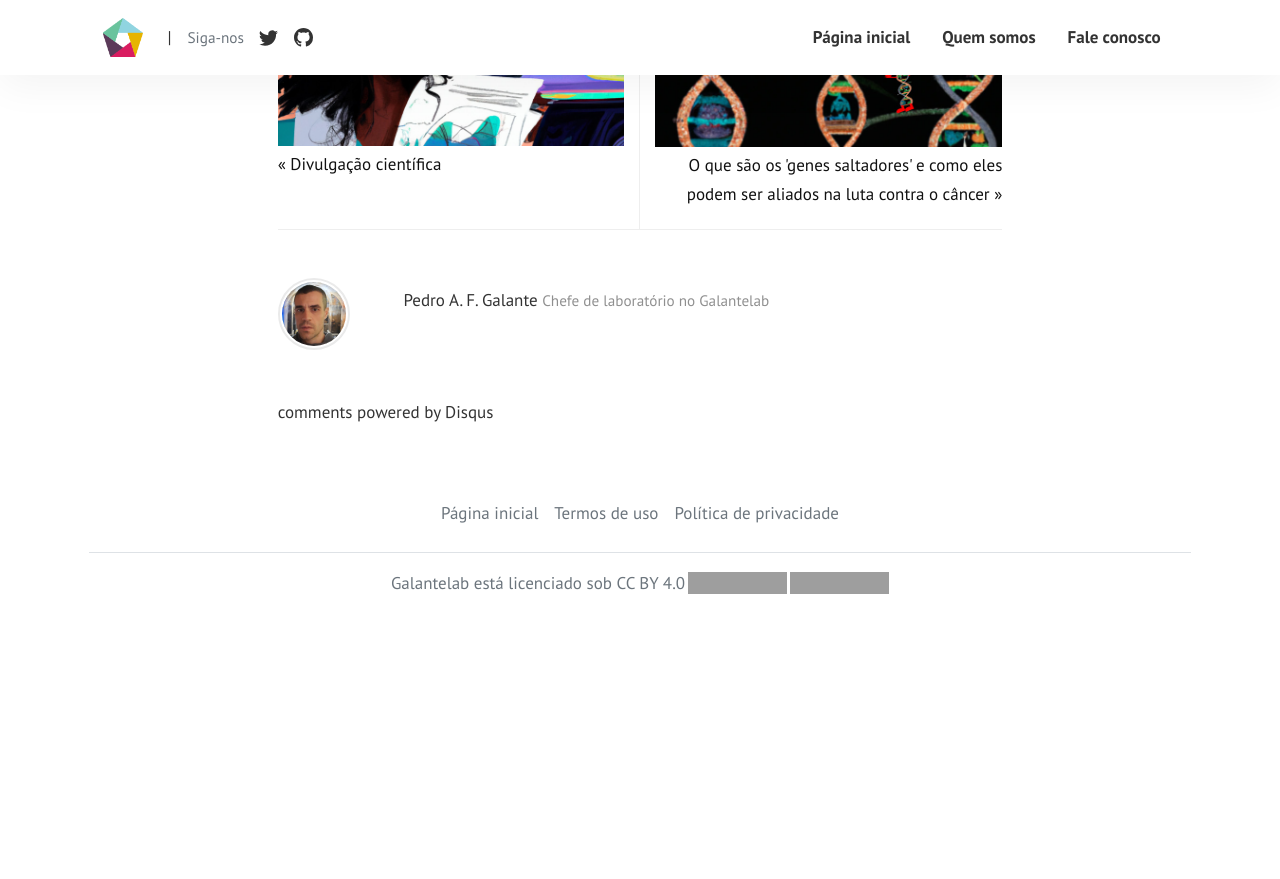
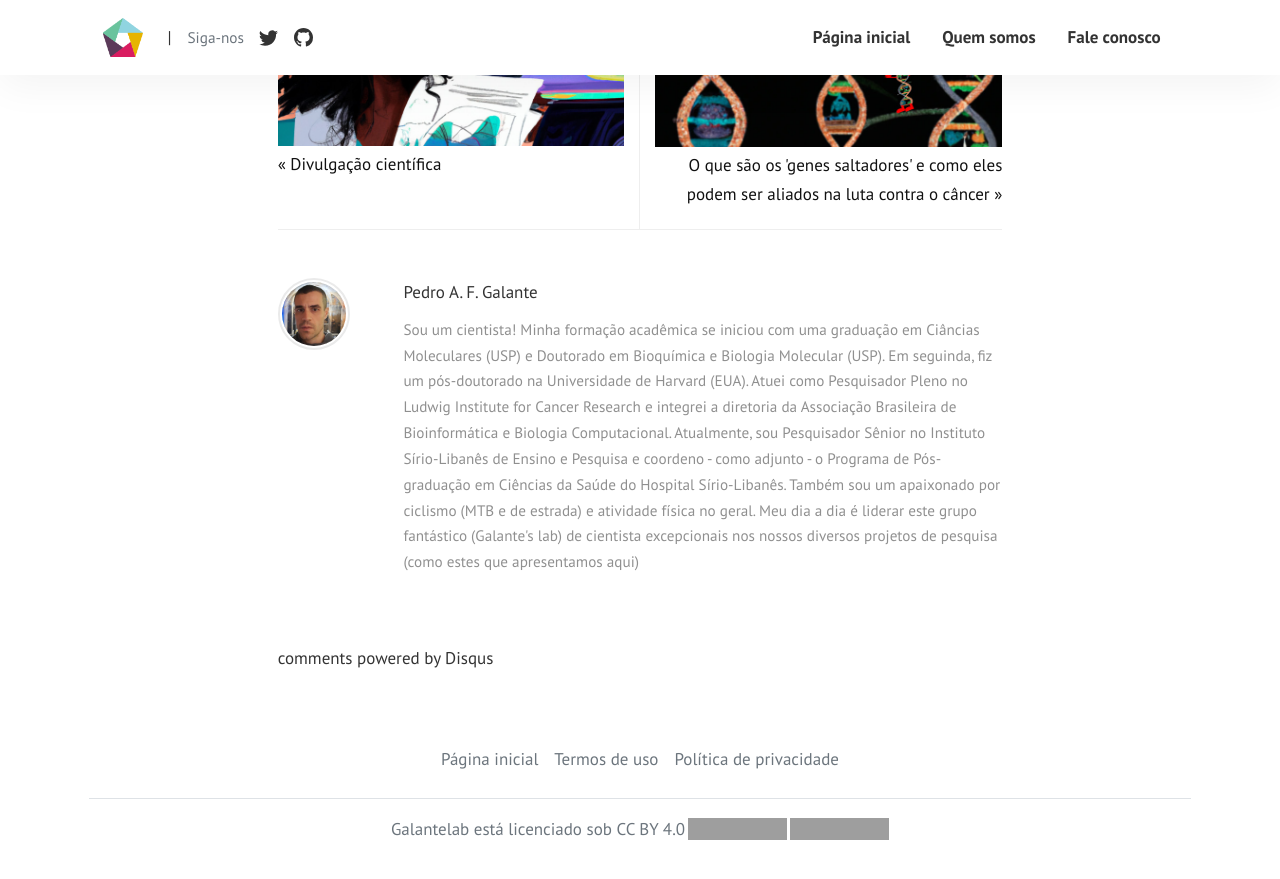
Before and after one commit to galantelab/blog, a Jekyll site: the page built from _posts/2023-10-02-a-odisseia-do-projeto-genoma-humano.md, in a window 1280 px wide and 900 px high, scrolled down 2459 px. Shown: the top 879 px of the window. Built offline with Jekyll 4.4.1, drawn with Linux system fonts in a browser that asks for light colours; comment, search, counter and statistics services are not loaded; before the commit the page ends 3112 px from its top, so only the background shows below that; grey boxes are pictures that could not be loaded.

Commit message:
Update pgalante profile

```diff
--- a/_config.yml
+++ b/_config.yml
@@ -52,7 +52,25 @@ authors:
     citation_name: Galante, Pedro A. F.
     avatar: assets/images/pgalante.jpg
     description: >
-      Chefe de laboratório no Galantelab
+      Sou um cientista! Minha formação acadêmica se
+      iniciou com uma graduação em Ciâncias
+      Moleculares (USP) e Doutorado em Bioquímica e
+      Biologia Molecular (USP). Em seguinda, fiz um
+      pós-doutorado na Universidade de Harvard (EUA).
+      Atuei como Pesquisador Pleno no Ludwig Institute
+      for Cancer Research e integrei a diretoria da
+      Associação Brasileira de Bioinformática e
+      Biologia Computacional. Atualmente, sou
+      Pesquisador Sênior no Instituto Sírio-Libanês
+      de Ensino e Pesquisa e coordeno - como adjunto -
+      o Programa de Pós-graduação em Ciências da
+      Saúde do Hospital Sírio-Libanês. Também sou
+      um apaixonado por ciclismo (MTB e de estrada) e
+      atividade física no geral. Meu dia a dia é
+      liderar este grupo fantástico (Galante's lab) de
+      cientista excepcionais nos nossos diversos
+      projetos de pesquisa (como estes que apresentamos
+      aqui)
   dmombach:
     name: Daniela Mombach
     display_name: Daniela Mombach
```
